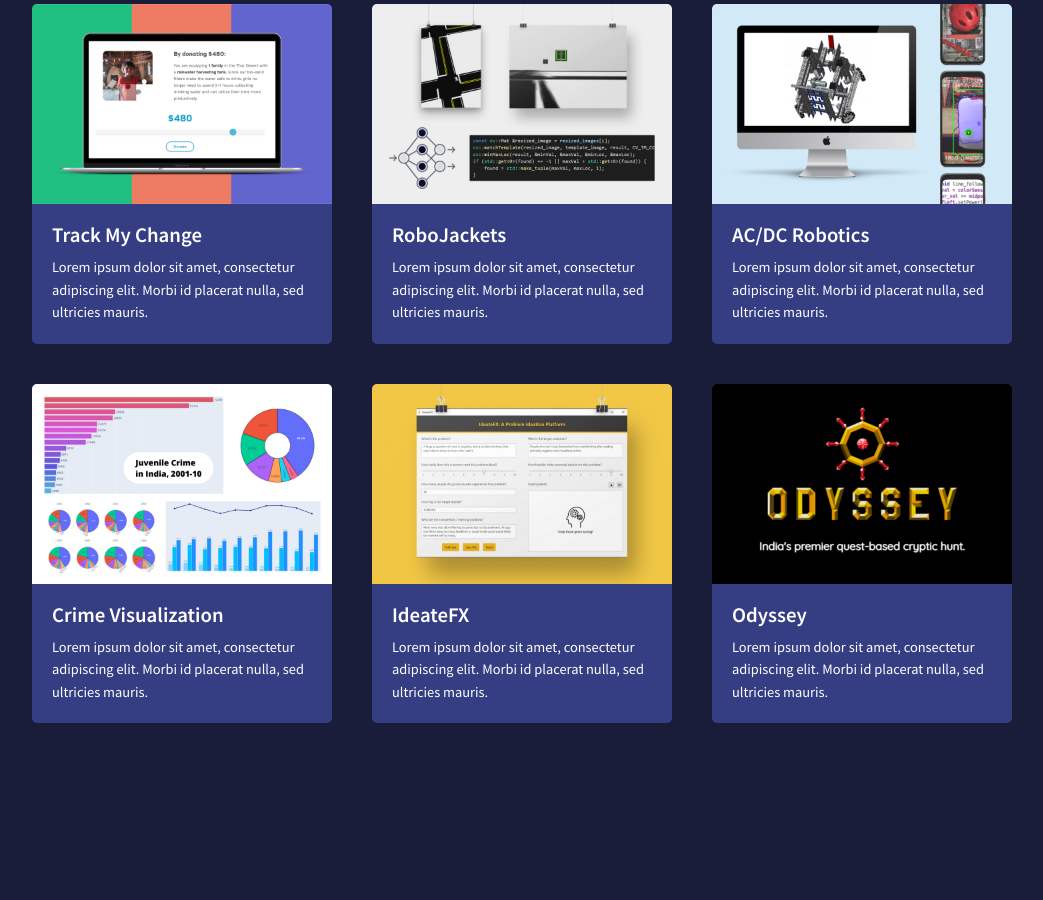
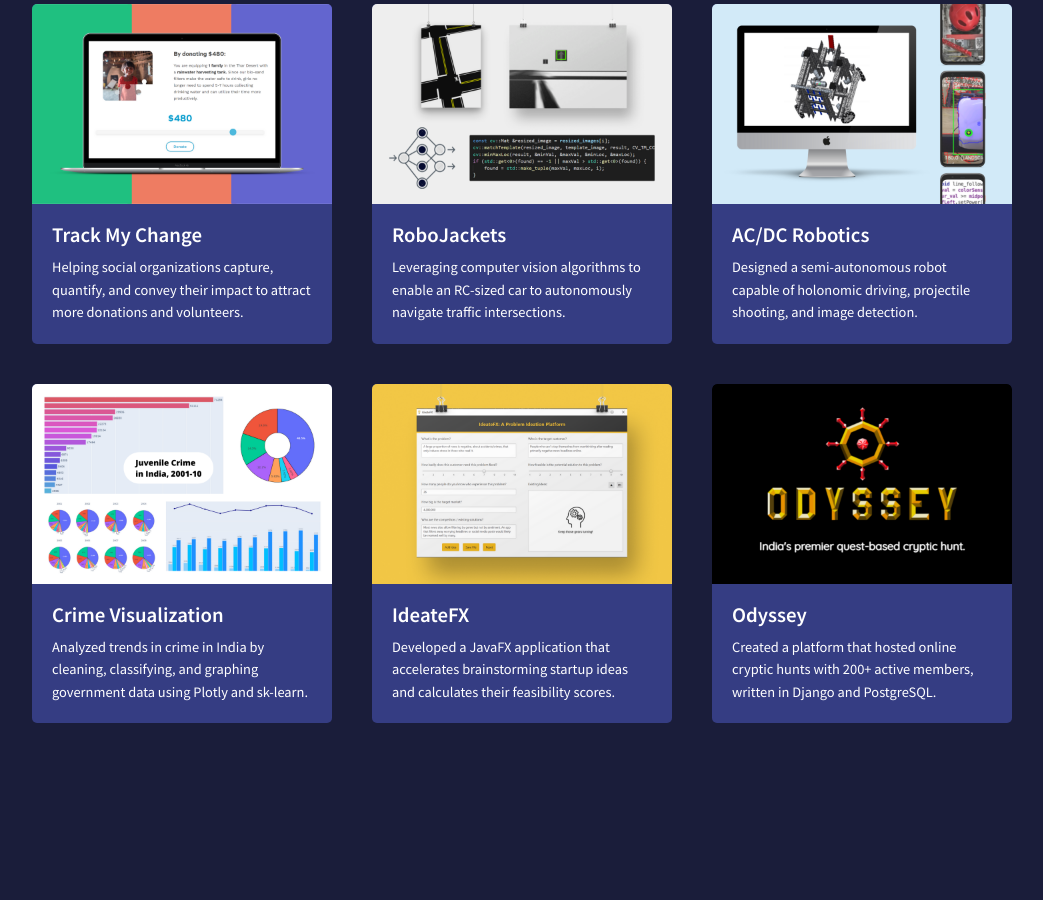
Before and after one commit to mittalprakhar/mittalprakhar.github.io, a PHP site: page / in a window 1280 px wide. Shown: the part 2355-3255 px from the top of the page, without its empty margins (118-1161 px from the left). Run offline with PHP 8.4, Linux system fonts and the light colour scheme; some libraries are stand-ins or nearby versions.

Commit message:
Added card descriptions

```diff
--- a/about.html
+++ b/about.html
@@ -35,7 +35,7 @@
 
         <div class="about" id="top">
             <div class="content landing">
-                <h1>Coming soon!</h1>
+                <h2>Coming soon!</h2>
             </div>
         </div>
 
--- a/css/common.css
+++ b/css/common.css
@@ -44,7 +44,11 @@ h3 {
 }
 
 @media only screen and (max-width: 750px) {
-    h1, h2 {
+    h1 {
+        font-size: 2.3rem;
+    }
+
+    h2 {
         font-size: 2.5rem;
     }
 }
--- a/index.html
+++ b/index.html
@@ -38,52 +38,64 @@
                 <h1>Hello, I am <span style="color: var(--primary-light);">Prakhar</span>,
                     a <span style="color: var(--tertiary);">software developer</span> from
                     <span style="color: var(--secondary);">Georgia Tech</span> in Atlanta.</h1>
-                <img src="" height=10>
             </div>
 
             <div class="work" id="work">
                 <div class="work-container">
+
                     <div class="card">
+                        <a href="about.html">
                             <img src="img/track-my-change.png" class="card-image">
                             <div class="card-text">
                                 <h3>Track My Change</h3>
-                            Lorem ipsum dolor sit amet, consectetur adipiscing elit. Morbi id placerat nulla, sed ultricies mauris.
+                                Helping social organizations capture, quantify, and convey their impact to attract more donations and volunteers.
                             </div>
+                        </a>
                     </div>
                     <div class="card">
+                        <a href="about.html">
                             <img src="img/robojackets.png" class="card-image">
                             <div class="card-text">
                                 <h3>RoboJackets</h3>
-                            Lorem ipsum dolor sit amet, consectetur adipiscing elit. Morbi id placerat nulla, sed ultricies mauris.
+                                Leveraging computer vision algorithms to enable an RC-sized car to autonomously navigate traffic intersections.
                             </div>
+                        </a>
                     </div>
                     <div class="card">
+                        <a href="about.html">
                             <img src="img/ac-dc.png" class="card-image">
                             <div class="card-text">
                                 <h3>AC/DC Robotics</h3>
-                            Lorem ipsum dolor sit amet, consectetur adipiscing elit. Morbi id placerat nulla, sed ultricies mauris.
+                                Designed a semi-autonomous robot capable of holonomic driving, projectile shooting, and image detection.
                             </div>
+                        </a>
                     </div>
                     <div class="card">
+                        <a href="about.html">
                             <img src="img/crime-viz.png" class="card-image">
                             <div class="card-text">
                                 <h3>Crime Visualization</h3>
-                            Lorem ipsum dolor sit amet, consectetur adipiscing elit. Morbi id placerat nulla, sed ultricies mauris.
+                                Analyzed trends in crime in India by cleaning, classifying, and graphing government data using Plotly and sk-learn.
                             </div>
+                        </a>
                     </div>
                     <div class="card">
+                        <a href="about.html">
                             <img src="img/ideate-fx.png" class="card-image">
                             <div class="card-text">
                                 <h3>IdeateFX</h3>
-                            Lorem ipsum dolor sit amet, consectetur adipiscing elit. Morbi id placerat nulla, sed ultricies mauris.
+                                Developed a JavaFX application that accelerates brainstorming startup ideas and calculates their feasibility scores.
                             </div>
+                        </a>
                     </div>
                     <div class="card">
+                        <a href="about.html">
                             <img src="img/odyssey.png" class="card-image">
                             <div class="card-text">
                                 <h3>Odyssey</h3>
-                            Lorem ipsum dolor sit amet, consectetur adipiscing elit. Morbi id placerat nulla, sed ultricies mauris.
+                                Created a platform that hosted online cryptic hunts with 200+ active members, written in Django and PostgreSQL.
                             </div>
+                        </a>
                     </div>
                 </div>
             </div>
@@ -104,6 +116,12 @@
             </div>
         </div>
 
+        <a href="#top">
+            <div class="scroll-top" id="scroll-top">
+                <i class="fas fa-arrow-up"></i>
+            </div>
+        </a>
+
         <script src="js/main.js"></script>
     </body>
 </html>
```
Also changed, not shown: css/index.css (line endings or trailing spaces). Lines whose indentation alone changed are shown as unchanged.
